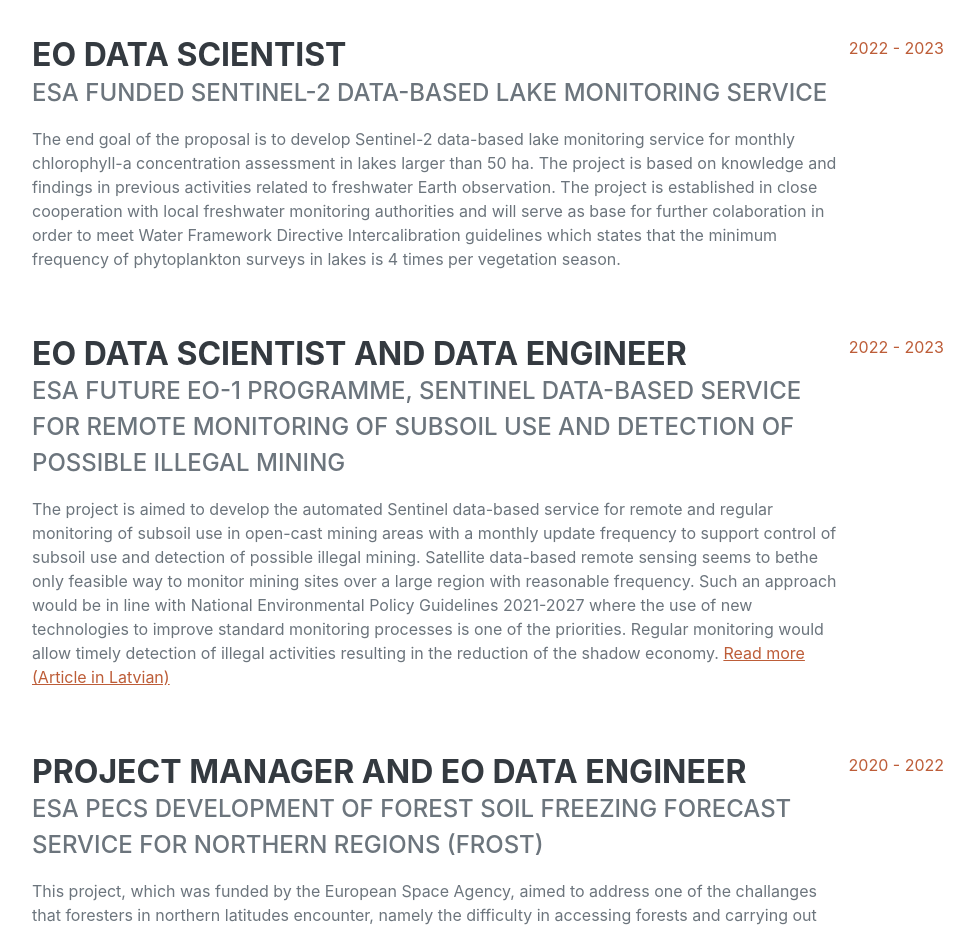
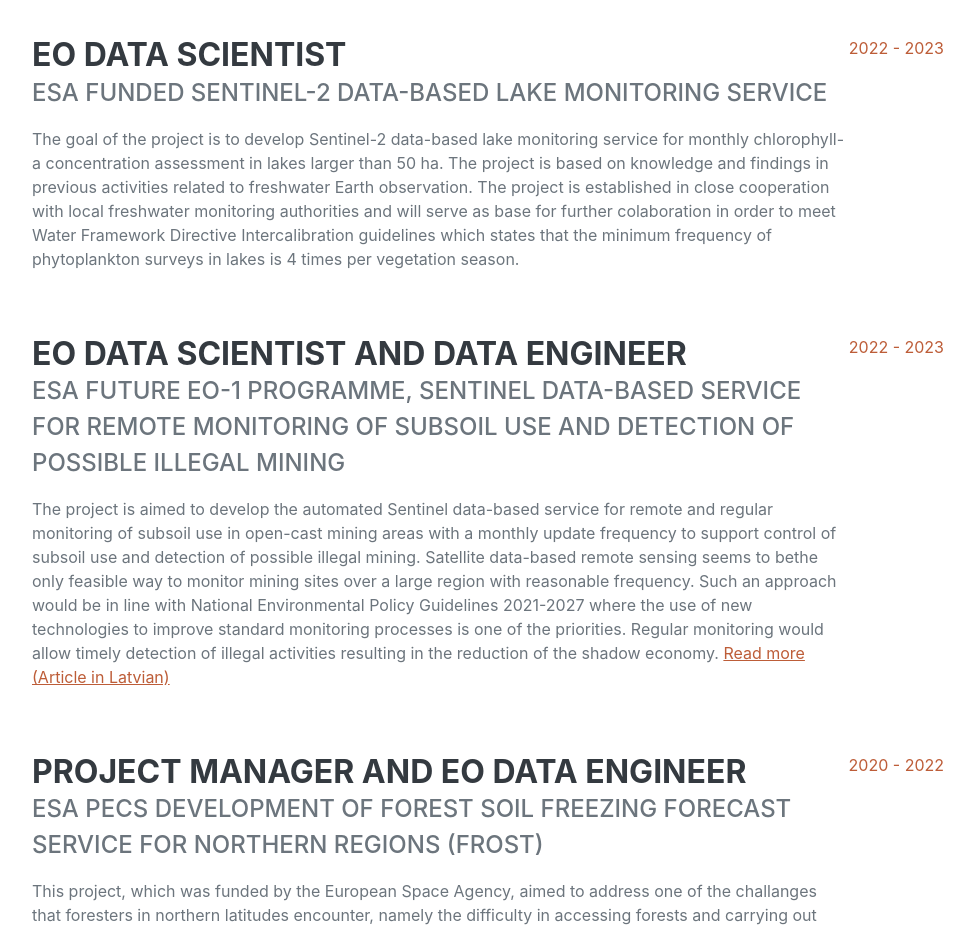
Before and after one commit to agrisB/agrisbraunsxyz, a plain HTML site: page index.html in a window 1280 px wide. Shown: the part 960-1887 px from the top of the page, without its empty margins (288-1262 px from the left). Drawn offline with nearby package versions, Linux system fonts and the light colour scheme; a web font is replaced by a local one.

Commit message:
Update index.html

```diff
--- a/index.html
+++ b/index.html
@@ -73,7 +73,7 @@
                         <div class="flex-grow-1">
                             <h3 class="mb-0">EO data scientist </h3>
                             <div class="subheading mb-3">ESA funded Sentinel-2 data-based lake monitoring service</div>
-                            <p>The end goal of the proposal is to develop Sentinel-2 data-based lake monitoring service for monthly chlorophyll-a concentration assessment in lakes larger than 50 ha. The project is based on knowledge and findings in previous activities related to freshwater Earth observation. The project is established in close cooperation with local freshwater monitoring authorities and will serve as base for further colaboration in order to meet Water Framework Directive Intercalibration guidelines which states that the minimum frequency of phytoplankton surveys in lakes is 4 times per vegetation season.</p>
+                            <p>The goal of the project is to develop Sentinel-2 data-based lake monitoring service for monthly chlorophyll-a concentration assessment in lakes larger than 50 ha. The project is based on knowledge and findings in previous activities related to freshwater Earth observation. The project is established in close cooperation with local freshwater monitoring authorities and will serve as base for further colaboration in order to meet Water Framework Directive Intercalibration guidelines which states that the minimum frequency of phytoplankton surveys in lakes is 4 times per vegetation season.</p>
                         </div>
                         <div class="flex-shrink-0"><span class="text-primary">2022 - 2023</span></div>
                     </div>
```
